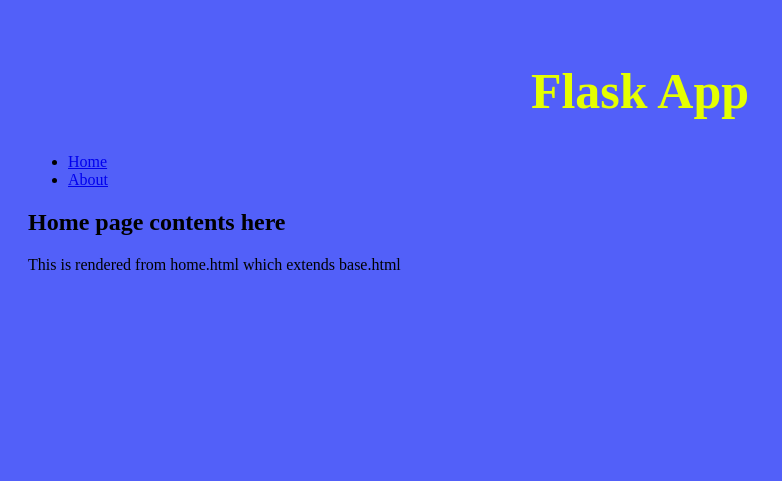
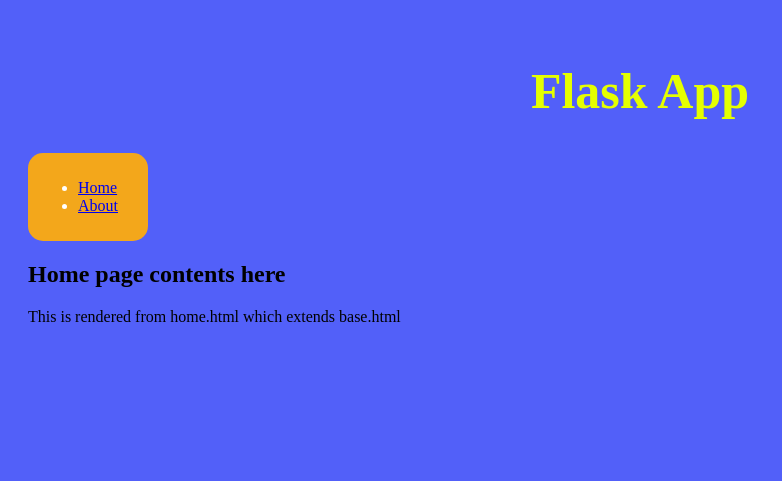
Before and after one commit to mrnithesh/flask, a Flask app: page / in a window 1280 px wide. Shown: the top 481 px of the page, without its empty margins (0-782 px from the left). Run offline with Flask 3, Linux system fonts and the light colour scheme.

Commit message:
template inheritance

```diff
--- a/practice/static/css/style.css
+++ b/practice/static/css/style.css
@@ -21,3 +21,11 @@ button {
     border-radius: 5px;
     cursor: pointer;
 }
+
+.nav-bar {
+    background-color: #f3a71b;
+    color: white;
+    padding: 10px;
+    width: 100px;
+    border-radius: 15px;
+}
--- a/practice/templates/base.html
+++ b/practice/templates/base.html
@@ -8,13 +8,16 @@
     <div class="container">
         <header>
             <h1>Flask App</h1>
-            <nav>
+            <div class="nav-bar">
+                <nav>
                 <ul>
                     <li><a href="{{ url_for('home') }}">Home</a></li>
                     <li><a href="{{ url_for('about') }}">About</a></li>
 
                 </ul>
-            </nav>
+                </nav>
+            </div>
+
         </header>
 
         {% block content %}
```
